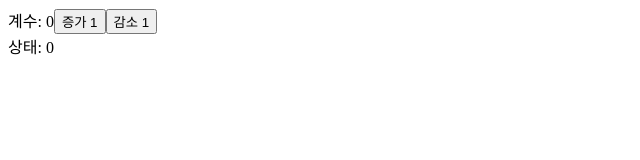
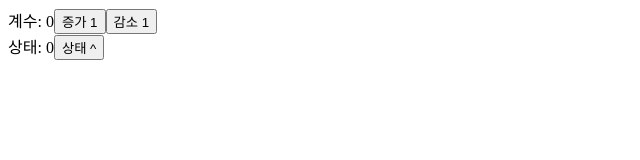
Before and after one commit to osparking/react_topic, a React (Vite) app: page / in a window 1280 px wide. Shown: the top 160 px of the page, without its empty margins (0-640 px from the left). Built offline with nearby package versions, Linux system fonts and the light colour scheme.

Commit message:
RHS of arrow function calls dispatch()

```diff
--- a/src/App.jsx
+++ b/src/App.jsx
@@ -17,6 +17,9 @@ function App() {
       <button onClick={() => setCount(count - 1)}>감소 1</button>
       <br />
       상태: {state}
+      <button onClick={() => dispatch({ type: "inc", payload: 1 })}>
+        상태 ^
+      </button>
     </div>
   );
 }
```
